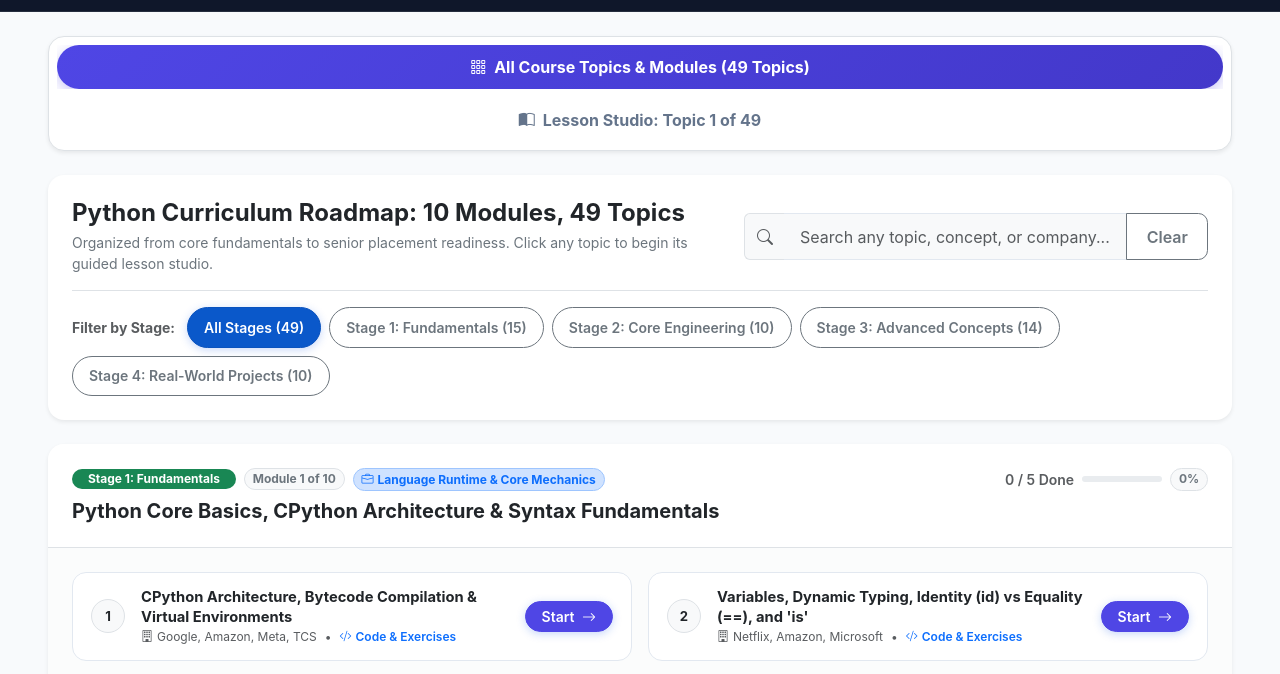
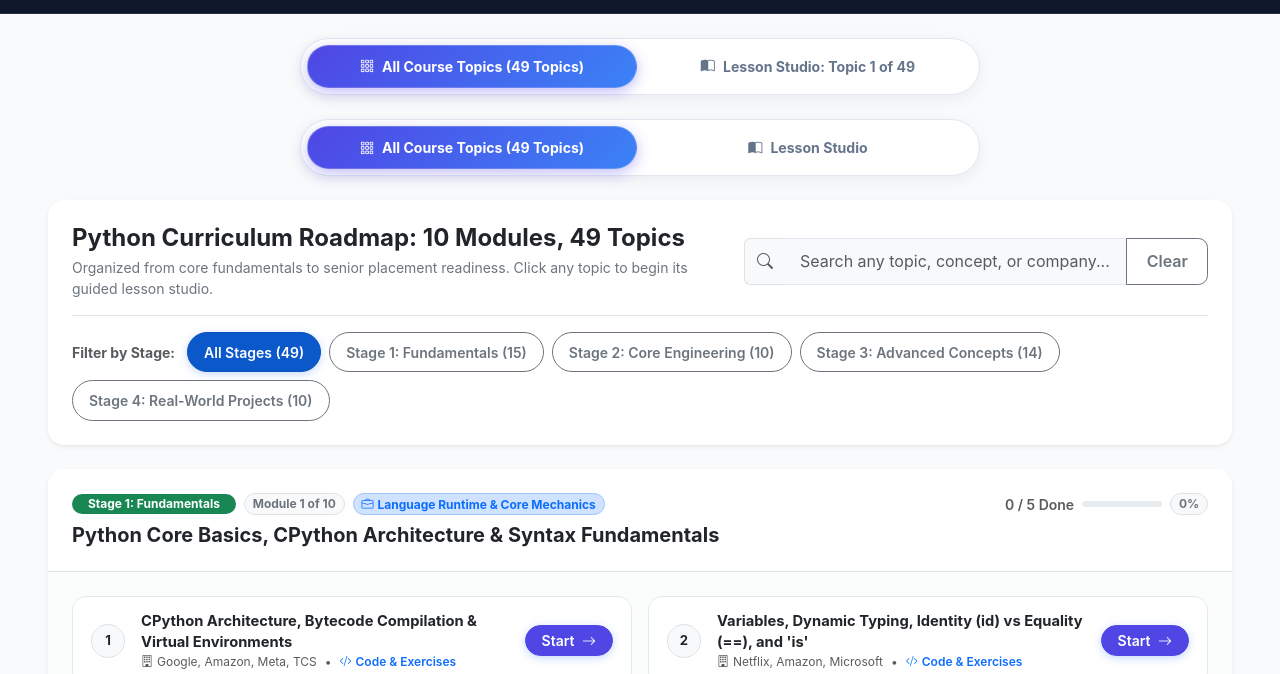
Before and after one commit to yuvaraj442003-max/AI-recruiter-platform, a plain HTML site: page ai-recruiter/frontend-html/python-course-learning.html in a window 1280 px wide. Shown: the part 176-850 px from the top of the page. Drawn offline with nearby package versions, Linux system fonts and the light colour scheme; no server answers; a script that the page names is missing.

Commit message:
fix: polish course learning page layout, segmented mode tabs, navbar badges, and stage filters

```diff
--- a/ai-recruiter/frontend-html/python-course-learning.html
+++ b/ai-recruiter/frontend-html/python-course-learning.html
@@ -139,6 +139,58 @@
       box-shadow: 0 -4px 16px rgba(0, 0, 0, 0.06);
       z-index: 1020;
     }
+    /* Segmented Mode Tabs */
+    .course-mode-tabs-wrapper {
+      max-width: 680px;
+      margin: 0 auto 1.5rem auto;
+      background: #ffffff;
+      padding: 6px;
+      border-radius: 9999px;
+      border: 1px solid #e2e8f0;
+      box-shadow: 0 4px 16px rgba(15, 23, 42, 0.06);
+    }
+    .course-mode-tabs-nav {
+      display: flex;
+      flex-direction: row;
+      flex-wrap: nowrap;
+      gap: 6px;
+      margin: 0;
+      padding: 0;
+      list-style: none;
+      width: 100%;
+    }
+    .course-mode-tabs-nav .nav-item {
+      flex: 1 1 50%;
+      min-width: 0;
+    }
+    .course-mode-tabs-nav .nav-link {
+      width: 100%;
+      border-radius: 9999px;
+      font-weight: 700;
+      font-size: 0.88rem;
+      padding: 10px 16px;
+      color: #64748b;
+      background: transparent;
+      border: 1px solid transparent;
+      transition: all 0.2s cubic-bezier(0.4, 0, 0.2, 1);
+      display: flex;
+      align-items: center;
+      justify-content: center;
+      gap: 8px;
+      white-space: nowrap;
+      overflow: hidden;
+      text-overflow: ellipsis;
+    }
+    .course-mode-tabs-nav .nav-link:hover {
+      color: #0f172a;
+      background: #f8fafc;
+    }
+    .course-mode-tabs-nav .nav-link.active {
+      background: linear-gradient(135deg, #4f46e5 0%, #3b82f6 100%) !important;
+      color: #ffffff !important;
+      box-shadow: 0 4px 14px rgba(79, 70, 229, 0.35) !important;
+      border: 1px solid rgba(255, 255, 255, 0.2) !important;
+    }
   </style>
 </head>
 <body>
@@ -158,7 +210,7 @@
           <div>
             <div class="d-flex align-items-center gap-2 flex-wrap mb-0.5">
               <span class="badge bg-warning text-dark px-2.5 py-0.5 rounded-pill small fw-bold" id="page-track-badge">Python Full-Stack Track</span>
-              <span class="badge bg-white bg-opacity-20 text-white rounded-pill px-2.5 py-0.5 small" id="page-stage-badge">Stage 1: Fundamentals</span>
+              <span class="badge rounded-pill px-2.5 py-0.5 small fw-semibold" id="page-stage-badge" style="background: rgba(255,255,255,0.18); color: #ffffff; border: 1px solid rgba(255,255,255,0.25);">Stage 1: Fundamentals</span>
               <span class="badge bg-success text-white rounded-pill px-2 py-0.5 small" id="page-status-badge">Placement Ready</span>
             </div>
             <h5 class="fw-bold text-white mb-0" id="page-course-title">Python Programming: Beginner to Placement Ready</h5>
@@ -232,21 +284,40 @@
   <!-- MAIN CONTENT CONTAINER -->
   <main class="container-fluid py-4 px-3 px-lg-5">
 
-    <!-- MODE TABS -->
-    <ul class="nav nav-pills gap-2 mb-4 bg-white p-2 rounded-4 border shadow-sm" id="courseModeTabs" role="tablist">
-      <li class="nav-item flex-grow-1" role="presentation">
-        <button class="nav-link active rounded-pill fw-bold py-2.5 w-100 d-flex align-items-center justify-content-center gap-2" id="tab-all-topics-btn" data-bs-toggle="pill" data-bs-target="#tab-all-topics-pane" type="button" role="tab">
+    <!-- MODE TOGGLE TABS (ALL TOPICS DIRECTORY vs STEP-BY-STEP STUDIO) -->
+    <div class="course-mode-tabs-wrapper">
+      <ul class="course-mode-tabs-nav" id="courseModeTabs" role="tablist">
+        <li class="nav-item" role="presentation">
+          <button class="nav-link active" id="tab-all-topics-btn" data-bs-toggle="pill" data-bs-target="#tab-all-topics-pane" type="button" role="tab" aria-controls="tab-all-topics-pane" aria-selected="true">
             <i class="bi bi-grid-3x3-gap"></i>
-          <span>All Course Topics &amp; Modules (<span id="all-topics-count-badge">49 Topics</span>)</span>
+            <span>All Course Topics (<span id="all-topics-count-badge">49 Topics</span>)</span>
           </button>
         </li>
-      <li class="nav-item flex-grow-1" role="presentation">
-        <button class="nav-link rounded-pill fw-bold py-2.5 w-100 d-flex align-items-center justify-content-center gap-2" id="tab-lesson-studio-btn" data-bs-toggle="pill" data-bs-target="#tab-lesson-studio-pane" type="button" role="tab">
+        <li class="nav-item" role="presentation">
+          <button class="nav-link" id="tab-lesson-studio-btn" data-bs-toggle="pill" data-bs-target="#tab-lesson-studio-pane" type="button" role="tab" aria-controls="tab-lesson-studio-pane" aria-selected="false">
             <i class="bi bi-book-half"></i>
-          <span id="active-lesson-tab-label">Step-by-Step Lesson Studio</span>
+            <span id="active-lesson-tab-label">Lesson Studio</span>
           </button>
         </li>
       </ul>
+    </div>
+    <!-- MODE TOGGLE TABS (ALL TOPICS DIRECTORY vs STEP-BY-STEP STUDIO) -->
+    <div class="course-mode-tabs-wrapper">
+      <ul class="course-mode-tabs-nav" id="courseModeTabs" role="tablist">
+        <li class="nav-item" role="presentation">
+          <button class="nav-link active" id="tab-all-topics-btn" data-bs-toggle="pill" data-bs-target="#tab-all-topics-pane" type="button" role="tab" aria-controls="tab-all-topics-pane" aria-selected="true">
+            <i class="bi bi-grid-3x3-gap"></i>
+            <span>All Course Topics (<span id="all-topics-count-badge">49 Topics</span>)</span>
+          </button>
+        </li>
+        <li class="nav-item" role="presentation">
+          <button class="nav-link" id="tab-lesson-studio-btn" data-bs-toggle="pill" data-bs-target="#tab-lesson-studio-pane" type="button" role="tab" aria-controls="tab-lesson-studio-pane" aria-selected="false">
+            <i class="bi bi-book-half"></i>
+            <span id="active-lesson-tab-label">Lesson Studio</span>
+          </button>
+        </li>
+      </ul>
+    </div>
 
     <!-- TAB CONTENTS -->
     <div class="tab-content" id="courseModeTabsContent">
```
Also changed, not shown: ai-recruiter/frontend-html/course-learning.html (+79 -8 lines), ai-recruiter/frontend-html/js/course-learning.js (+9 -4 lines). Lines whose indentation alone changed are shown as unchanged.
